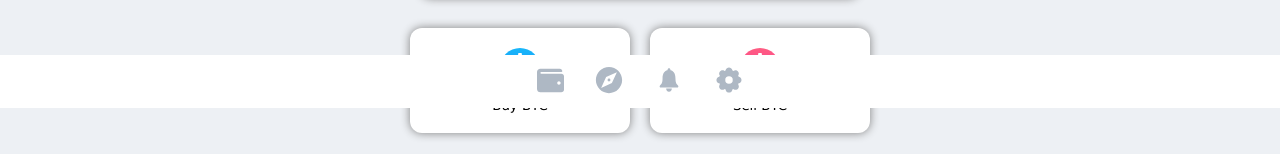
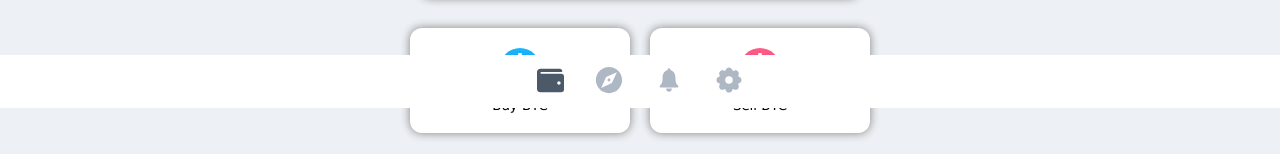
Before and after one commit to onfranciis/rank-math, a React (Vite) app: page / in a window 1280 px wide. Shown: the part 692-846 px from the top of the page. Built offline with nearby package versions, Linux system fonts and the light colour scheme.

Commit message:
feat: add logic to Nav

```diff
--- a/src/App.jsx
+++ b/src/App.jsx
@@ -2,13 +2,16 @@ import "./App.css";
 import Menu from "./components/menu/Menu";
 import Nav from "./components/nav/Nav";
 import Wallet from "./components/wallet/Wallet";
+import { useState } from "react";
 
 function App() {
+  const [selected, setSelected] = useState("Wallet");
+
   return (
     <div className="App">
       <Menu />
-      <Wallet />
-      <Nav />
+      {selected == "Wallet" && <Wallet />}
+      <Nav setSelected={setSelected} selected={selected} />
     </div>
   );
 }
--- a/src/components/nav/Nav.css
+++ b/src/components/nav/Nav.css
@@ -21,6 +21,6 @@ button {
   padding: 5px 10px;
 }
 
-.NavLink:hover {
+.SelectedNav {
   color: #4c5968;
 }
--- a/src/components/nav/Nav.jsx
+++ b/src/components/nav/Nav.jsx
@@ -1,15 +1,22 @@
+import "./Nav.css";
 import { FaWallet } from "react-icons/fa";
 import { IoMdCompass, IoIosNotifications } from "react-icons/io";
 import { TbSettingsFilled } from "react-icons/tb";
 
-import "./Nav.css";
-
-const Nav = () => {
+// eslint-disable-next-line react/prop-types
+const Nav = ({ setSelected, selected }) => {
   return (
     <div className="Nav">
       {NavLinks.map((link) => (
-        <button key={link.name} title={link.name}>
-          {link.icon({ className: "NavLink", size: link.size ?? "" })}
+        <button
+          key={link.name}
+          title={link.name}
+          onClick={() => setSelected(link.name)}
+        >
+          {link.icon({
+            className: `NavLink ${selected == link.name ? "SelectedNav" : ""}`,
+            size: link.size ?? "",
+          })}
         </button>
       ))}
     </div>
```
